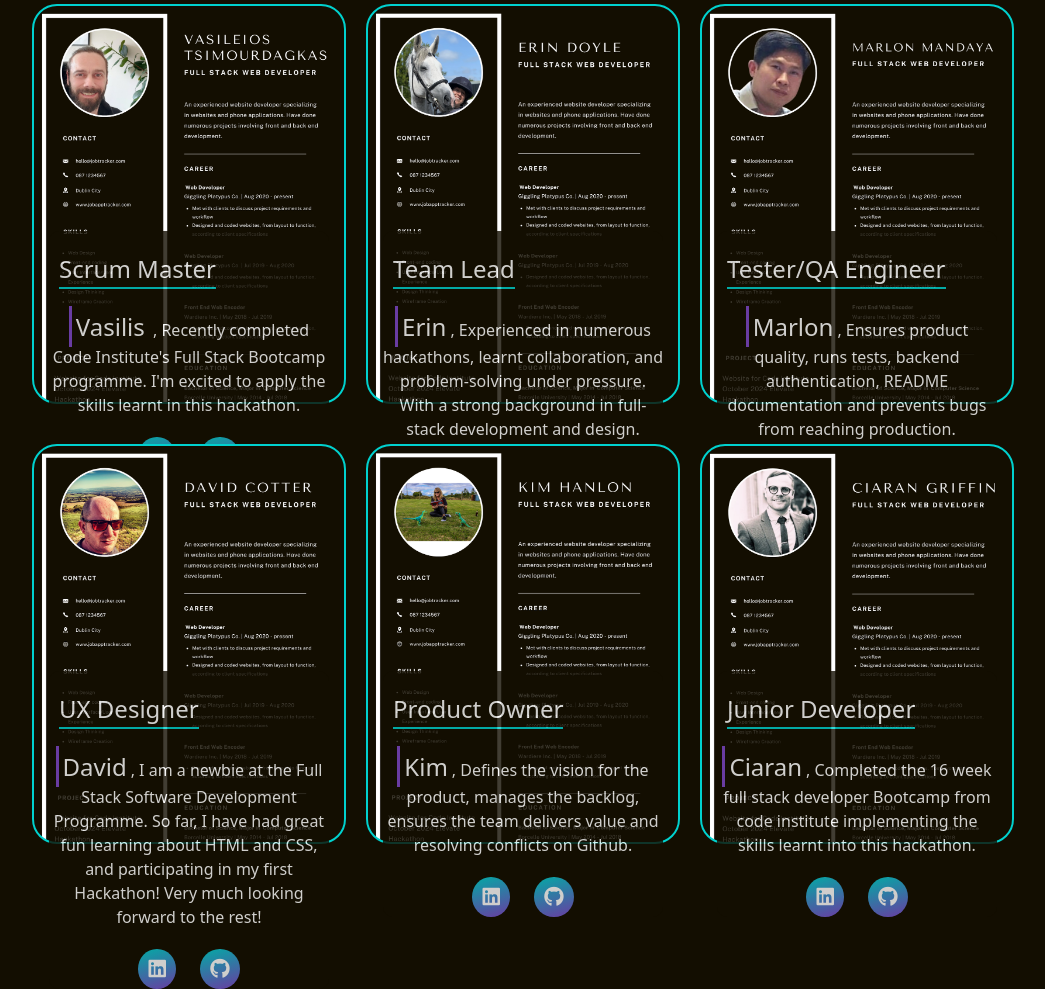
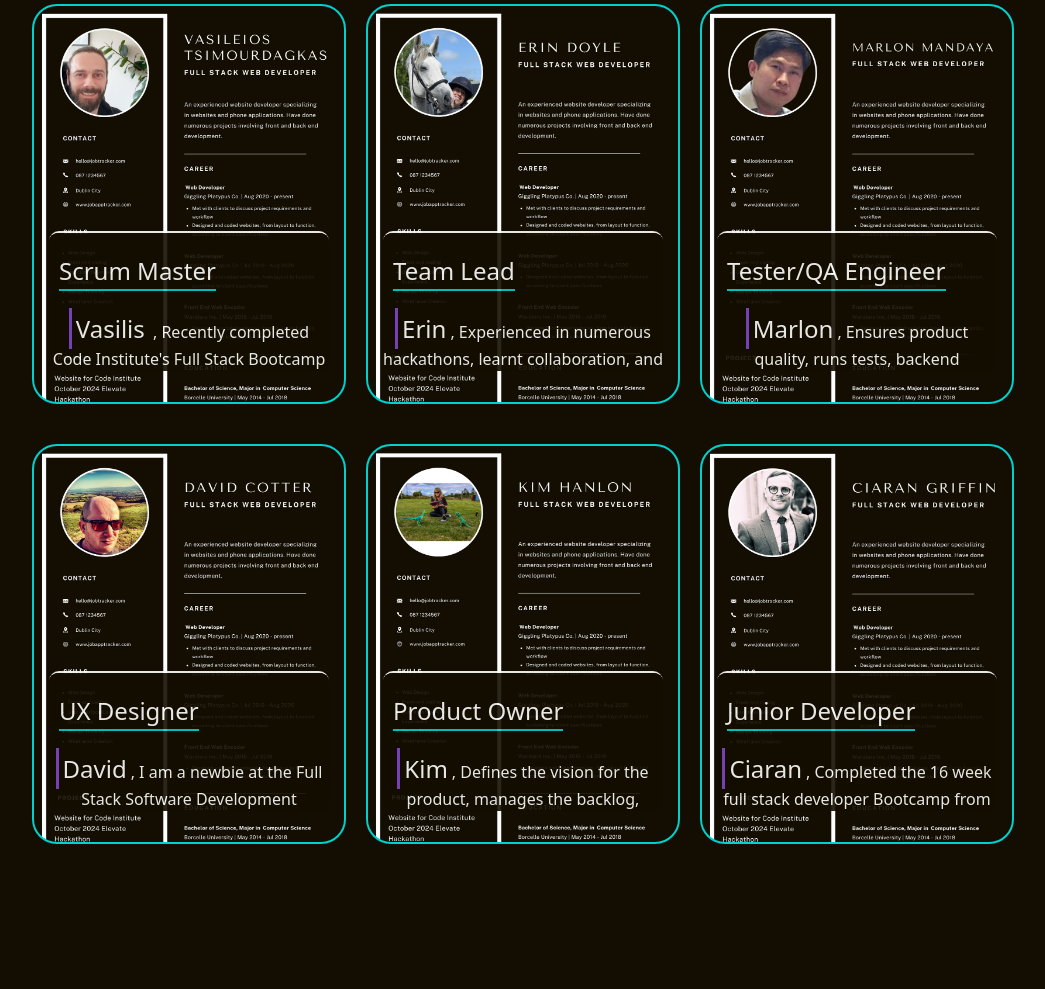
Before and after one commit to Vasileios20/JobAppTracker, a Django app: page /about/ in a window 1280 px wide. Shown: the part 221-1210 px from the top of the page, without its empty margins (117-1162 px from the left). After the commit the page ends 1065 px from the top, so only its background shows below. Run offline with Django 4.2, Linux system fonts and the light colour scheme; some libraries are stand-ins or nearby versions.

Commit message:
add shadow on social links and fix overflow issue

```diff
--- a/static/css/style.css
+++ b/static/css/style.css
@@ -195,15 +195,22 @@ body {
     border-radius: 50%;
     padding: 10px;
     font-size: 20px;
-    margin:0 10px;
+    margin:20px 10px;
+  }
+
+  .linkedin-icon:hover,
+  .github-icon:hover {
+    box-shadow: 0px 0px 30px 1px #7f48cb;
   }
 
   .bottom {
     margin-top: 200px;
     overflow-y: auto !important;
     border-radius: 10px;
+    border-top:2px solid#FFFFFF;
     background-color: #130e01;
-    opacity: 0.8;
+    opacity: 0.9;
+    height: 140px;
   }
 
   .info {
```
